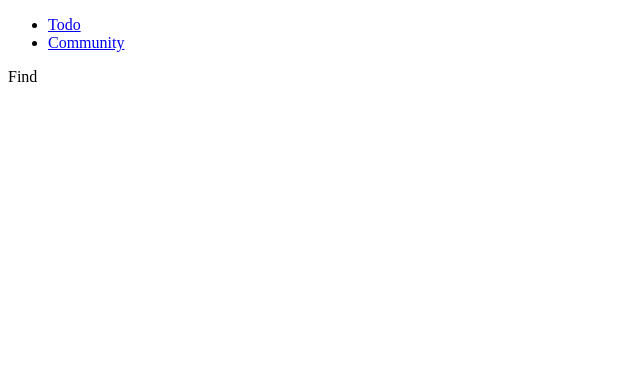
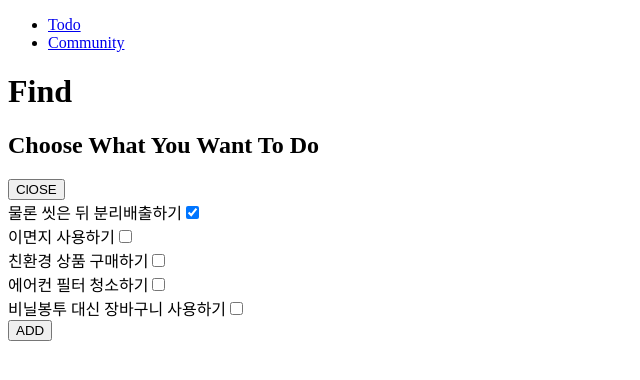
Before and after one commit to SoomMakers/Soom, a React (Create React App) app: page /todo/find in a window 1280 px wide. Shown: the top 380 px of the page, without its empty margins (0-640 px from the left). Built offline with nearby package versions, Linux system fonts and the light colour scheme.

Commit message:
feat: addMission

```diff
--- a/src/pages/TodoFindPage/TodoFindPage.js
+++ b/src/pages/TodoFindPage/TodoFindPage.js
@@ -1,9 +1,104 @@
 import React from 'react';
 
+import { useDispatch } from 'react-redux'
+
+import { useHistory } from 'react-router';
+
+import { useForm } from "react-hook-form";
+
+import { addMission } from '../../redux/actions'
+
 export default function TodoFindPage() {
+    const { register, handleSubmit } = useForm();
+
+    const history = useHistory();
+
+    const dispatch = useDispatch();
+
+    function handleClickClose() {
+        history.push('/todo')
+    }
+
+    const onSubmit = data => {
+        dispatch(addMission(data));
+        handleClickClose();
+    }
+
     return (
-        <p>
-            Find
-        </p>
+        <div>
+            <h1>Find</h1>
+            <h2>Choose What You Want To Do</h2>
+            <button
+                type='button'
+                onClick={handleClickClose}
+            >
+                ClOSE
+            </button>
+            <form onSubmit={handleSubmit(onSubmit)}>
+                <label htmlFor="first-mission">
+                    물론 씻은 뒤 분리배출하기
+                </label>
+                <input
+                    type="checkbox"
+                    id='first-mission'
+                    name="tasks"
+                    value='물론 씻은 뒤 분리배출하기'
+                    ref={register}
+                    defaultChecked
+                />
+                <br />
+
+                <label htmlFor="second-mission">
+                    이면지 사용하기
+                </label>
+                <input
+                    type="checkbox"
+                    id='second-mission'
+                    name="tasks"
+                    value='이면지 사용하기'
+                    ref={register}
+                />
+                <br />
+
+                <label htmlFor="third-mission">
+                    친환경 상품 구매하기
+                </label>
+                <input
+                    type="checkbox"
+                    id='third-mission'
+                    name="tasks"
+                    value='친환경 상품 구매하기'
+                    ref={register}
+                />
+                <br />
+
+                <label htmlFor="fourth-mission">
+                    에어컨 필터 청소하기
+                </label>
+                <input
+                    type="checkbox"
+                    id='fourth-mission'
+                    name="tasks"
+                    value='에어컨 필터 청소하기'
+                    ref={register}
+                />
+                <br />
+
+                <label htmlFor="fifth-mission">
+                    비닐봉투 대신 장바구니 사용하기
+                </label>
+                <input
+                    type="checkbox"
+                    id='fifth-mission'
+                    name="tasks"
+                    value='비닐봉투 대신 장바구니 사용하기'
+                    ref={register}
+                />
+                <br />
+
+                <button type='submit'>ADD</button>
+            </form>
+
+        </div>
     );
 }
--- a/src/redux/actions.js
+++ b/src/redux/actions.js
@@ -24,3 +24,10 @@ export function completeTodo(id) {
     payload: { id }
   });
 }
+
+export function addMission(mission) {
+  return ({
+    type: 'addMission',
+    payload: { mission }
+  })
+}
--- a/src/redux/reducer.js
+++ b/src/redux/reducer.js
@@ -44,8 +44,22 @@ const reducers = {
         return task
       })]
     })
+  },
 
+  addMission: (state, { payload: { mission: { tasks} } }) => {
+    const newTasks = tasks.map((title, index) => ({
+      id: state.id + index,
+      title,
+      done: false,
+    }))
+
+    return ({
+      ...state,
+      id: state.id + 1,
+      tasks: [...state.tasks, ...newTasks]
+    })
   }
+
 }
 
 function defaultReducer(state) {
```
Also changed, not shown: 2 other files (tests, documents, lock files or other folders).
